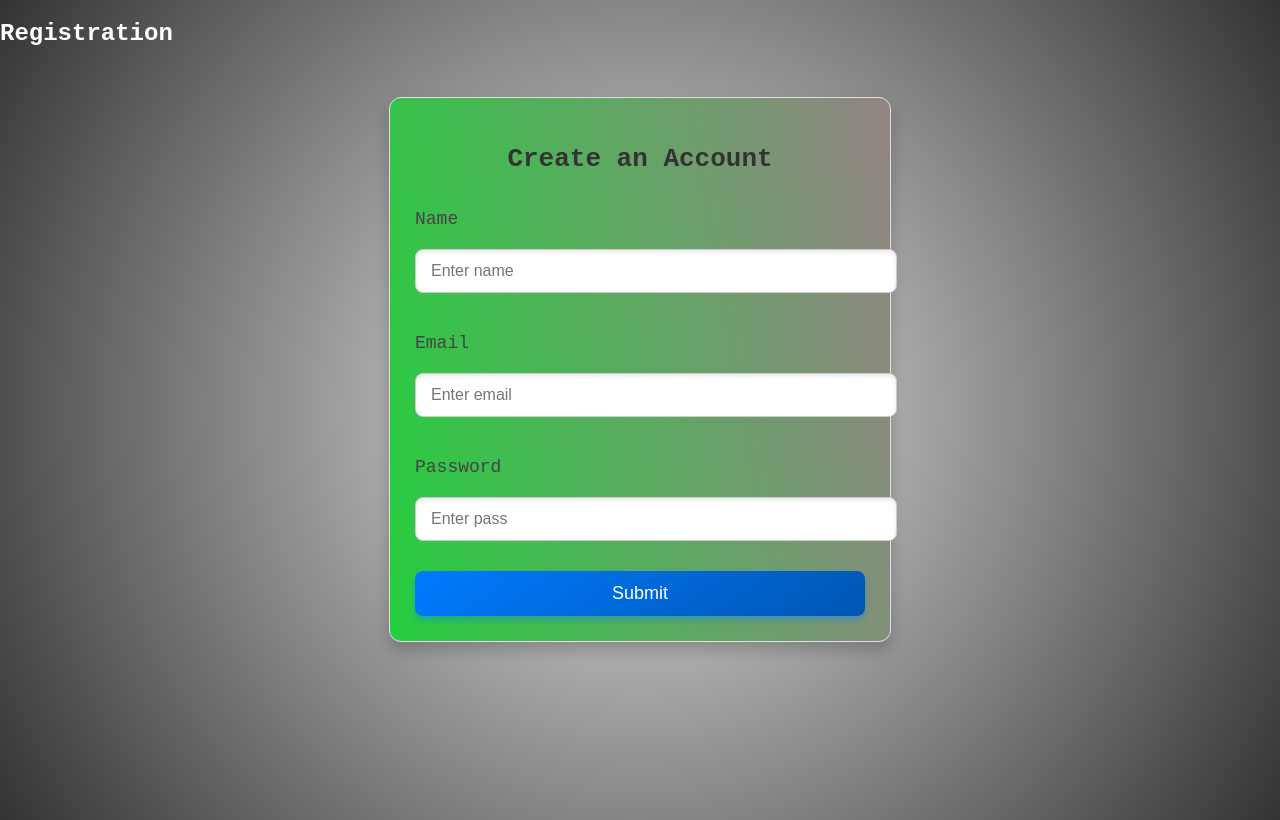
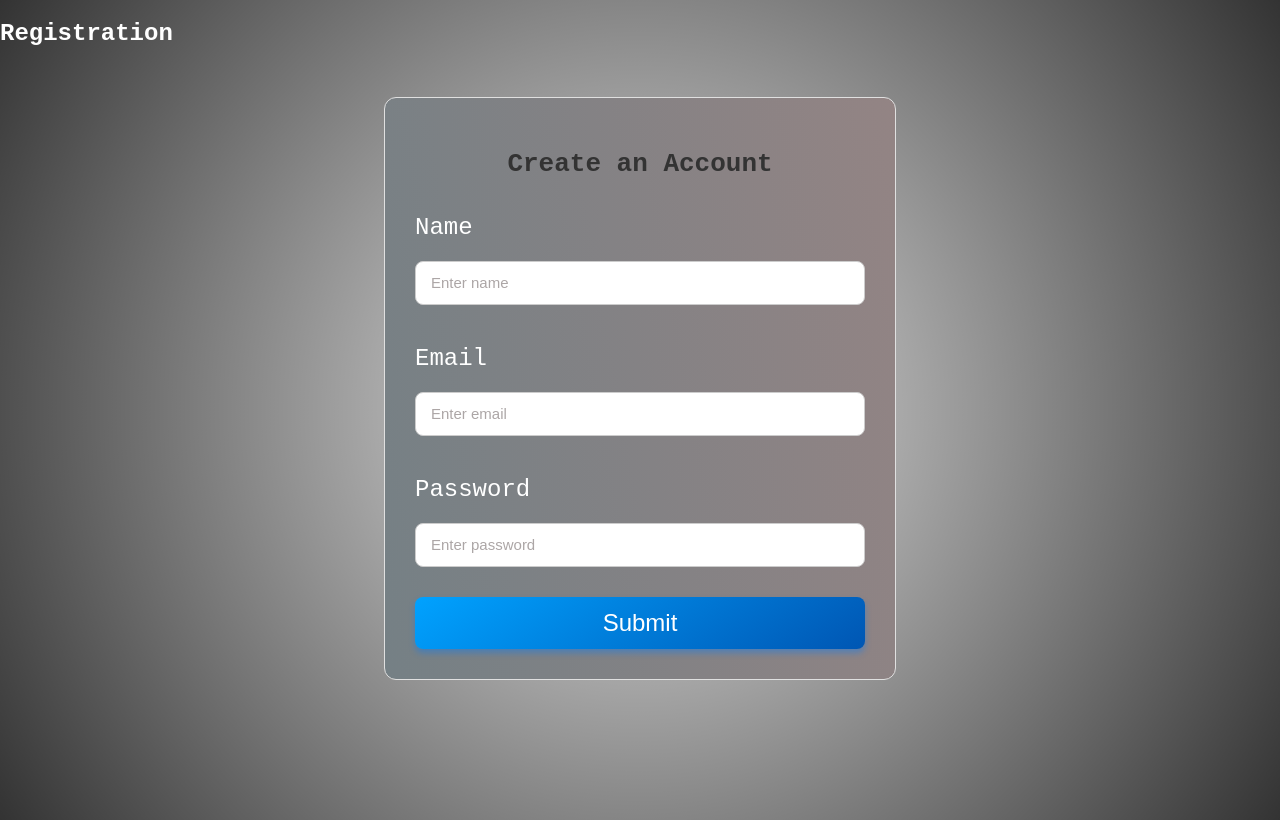
Before and after one commit to YuriiDiachuk11/goit-react-hw-08, a React (Vite) app: page /register in a window 1280 px wide. Built offline with nearby package versions, Linux system fonts and the light colour scheme.

Commit message:
add validation to RegistrationForm

```diff
--- a/package.json
+++ b/package.json
@@ -27,7 +27,7 @@
     "react-redux": "^9.1.2",
     "react-router-dom": "^7.0.2",
     "redux-persist": "^6.0.0",
-    "yup": "^1.4.0"
+    "yup": "^1.5.0"
   },
   "devDependencies": {
     "@eslint/js": "^9.13.0",
--- a/src/components/ContactForm/ContactForm.module.css
+++ b/src/components/ContactForm/ContactForm.module.css
@@ -19,6 +19,7 @@
   font-size: 16px;
   box-shadow: inset 0px 1px 4px rgba(0, 0, 0, 0.1);
   transition: box-shadow 0.3s ease-in-out;
+  box-sizing: border-box;
 }
 .label {
   font-size: 20px;
--- a/src/components/RegistrationForm/RegistrationForm.jsx
+++ b/src/components/RegistrationForm/RegistrationForm.jsx
@@ -4,10 +4,23 @@ import { useDispatch } from "react-redux";
 import { register } from "../../redux/auth/operations";
 import { useNavigate } from "react-router-dom";
 import toast from "react-hot-toast";
+import * as Yup from "yup";
+
+const validationSchema = Yup.object({
+  name: Yup.string().required("Name is empty"),
+  email: Yup.string()
+    .email("Invalid email address")
+    .required("Email is required"),
+  password: Yup.string()
+    .min(6)
+    .matches(/[0-9]/, "Password must include a number")
+    .required("Password is required"),
+});
 
 const RegistrationForm = () => {
   const dispatch = useDispatch();
   const navigate = useNavigate();
+
   const handleSubmit = (values, options) => {
     dispatch(register(values))
       .unwrap()
@@ -20,15 +33,22 @@ const RegistrationForm = () => {
       });
     options.resetForm();
   };
+
   const initialValues = {
     name: "",
     email: "",
     password: "",
   };
+
   return (
     <div className={s.wrapper}>
       <h2 className={s.title}>Create an Account</h2>
-      <Formik onSubmit={handleSubmit} initialValues={initialValues}>
+      <Formik
+        onSubmit={handleSubmit}
+        initialValues={initialValues}
+        validationSchema={validationSchema}
+      >
+        {({ errors, touched }) => (
           <Form className={s.form}>
             <label htmlFor="name" className={s.label}>
               Name
@@ -39,6 +59,10 @@ const RegistrationForm = () => {
               name="name"
               placeholder="Enter name"
             />
+            {errors.name && touched.name && (
+              <div className={s.error}>{errors.name}</div>
+            )}
+
             <label htmlFor="email" className={s.label}>
               Email
             </label>
@@ -48,6 +72,10 @@ const RegistrationForm = () => {
               name="email"
               placeholder="Enter email"
             />
+            {errors.email && touched.email && (
+              <div className={s.error}>{errors.email}</div>
+            )}
+
             <label htmlFor="password" className={s.label}>
               Password
             </label>
@@ -56,14 +84,20 @@ const RegistrationForm = () => {
               className={s.input}
               name="password"
               type="password"
-            placeholder="Enter pass"
+              placeholder="Enter password"
             />
+            {errors.password && touched.password && (
+              <div className={s.error}>{errors.password}</div>
+            )}
+
             <button className={s.button} type="submit">
               Submit
             </button>
           </Form>
+        )}
       </Formik>
     </div>
   );
 };
+
 export default RegistrationForm;
--- a/src/components/RegistrationForm/RegistrationForm.module.css
+++ b/src/components/RegistrationForm/RegistrationForm.module.css
@@ -1,10 +1,9 @@
 .wrapper {
   max-width: 450px;
   margin: 50px auto;
-  padding: 25px;
-  background: linear-gradient(80deg, #26ce3f, #938484);
+  padding: 30px;
+  background: linear-gradient(80deg, #758085, #938484);
   border-radius: 12px;
-  box-shadow: 0 8px 15px rgba(0, 0, 0, 0.2);
   border: 1px solid #e0e0e0;
 }
 
@@ -23,8 +22,8 @@
 }
 
 .label {
-  font-size: 18px;
-  color: #444;
+  font-size: 24px;
+  color: #fff;
   font-weight: 500;
   margin-bottom: 5px;
 }
@@ -35,25 +34,28 @@
   border: 1px solid #ccc;
   border-radius: 8px;
   background: #fff;
-  box-shadow: inset 0 2px 4px rgba(0, 0, 0, 0.1);
-  transition: all 0.3s ease;
+  box-sizing: border-box;
 }
 
 .input:focus {
   border-color: #007bff;
-  box-shadow: 0 0 6px rgba(0, 123, 255, 0.5);
   outline: none;
 }
 
 .input:hover {
   background: #f9f9f9;
 }
+.input::placeholder {
+  font-size: 15px;
+  color: rgb(172, 166, 166);
+}
 
 .button {
   padding: 12px 18px;
-  font-size: 18px;
+  font-size: 24px;
+
   color: #fff;
-  background: linear-gradient(145deg, #007bff, #0056b3);
+  background: linear-gradient(145deg, #00a2ff, #0056b3);
   border: none;
   border-radius: 8px;
   cursor: pointer;
@@ -71,3 +73,8 @@
   box-shadow: none;
   cursor: not-allowed;
 }
+
+.error {
+  color: #9d1b12;
+  font-size: 24px;
+}
```
Also changed, not shown: 1 other file (tests, documents, lock files or other folders). Lines whose indentation alone changed are shown as unchanged.
